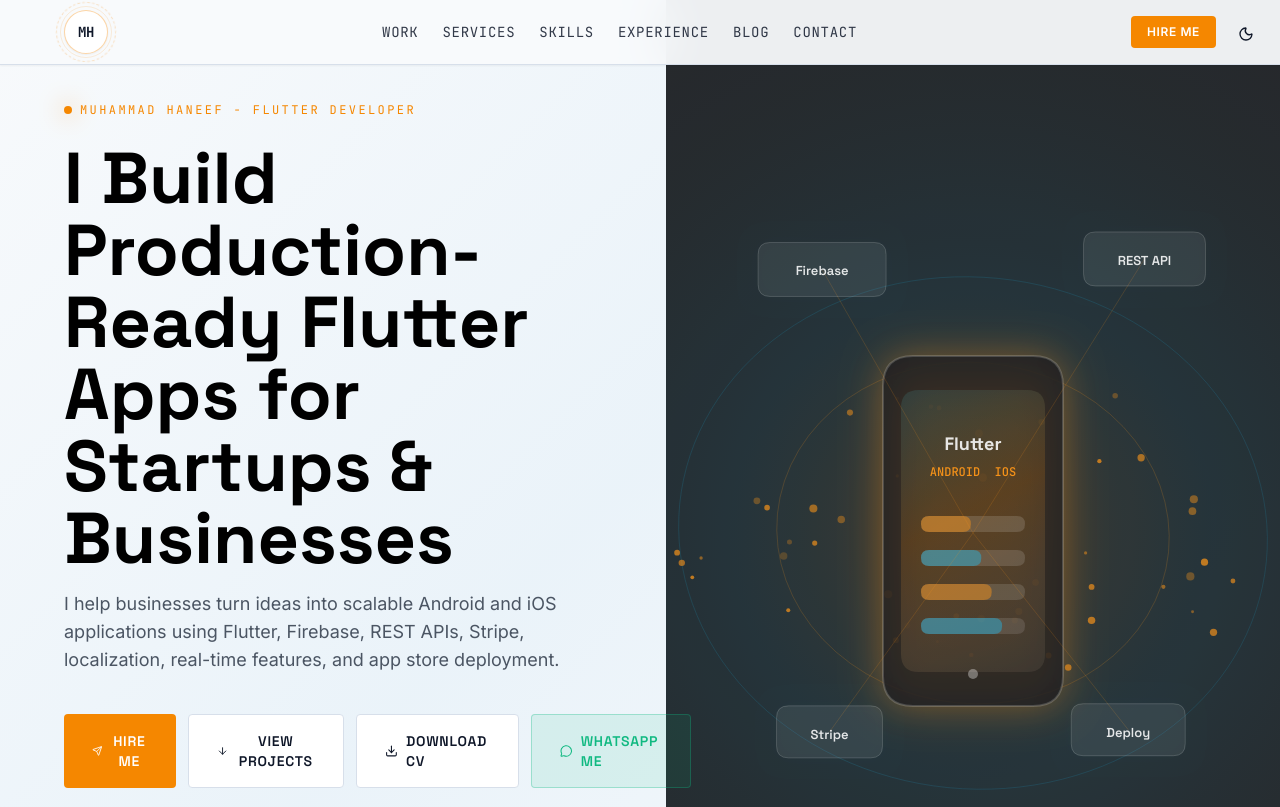
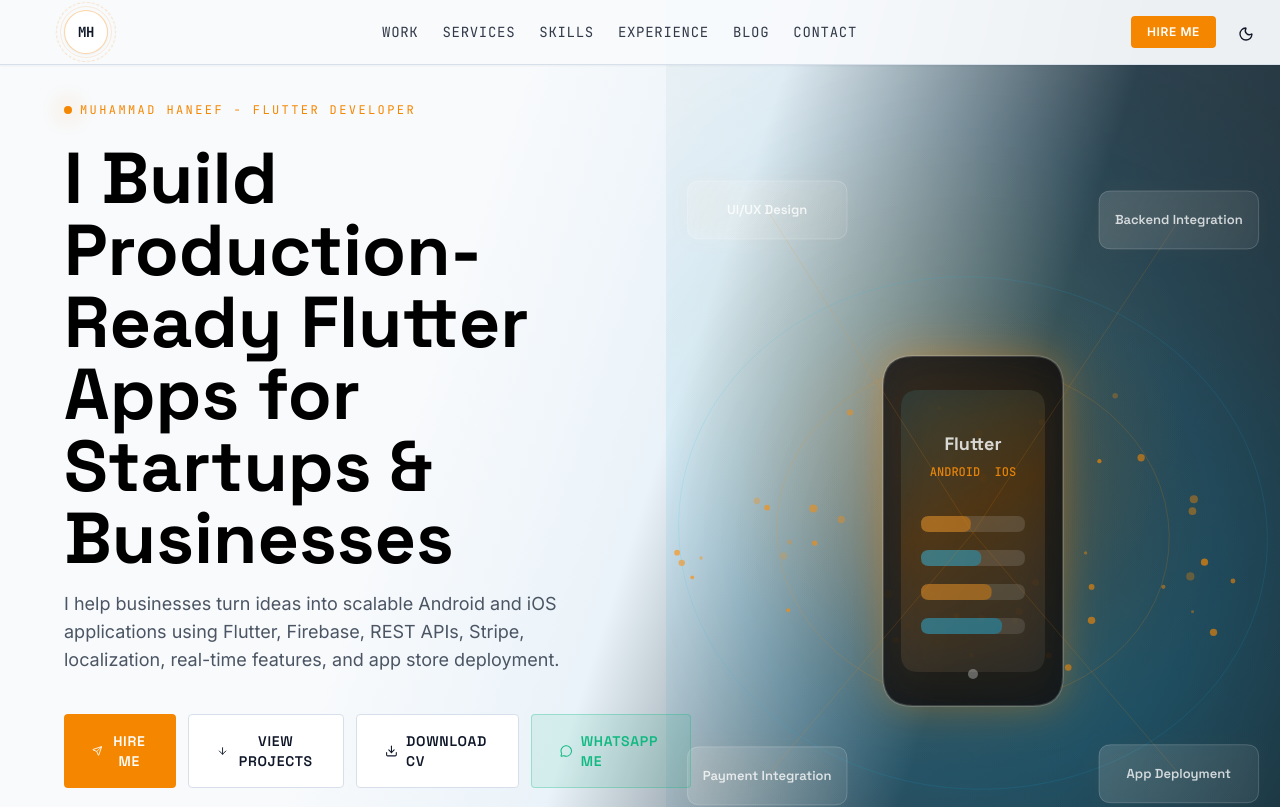
Before and after one commit to haneef93907/porfolio_website_v2, a React (Vite) app: page / in a window 1280 px wide. Shown: the top 807 px of the page. Built offline with nearby package versions, Linux system fonts and the light colour scheme.

Commit message:
animations

```diff
--- a/src/components/DigitFallClock.tsx
+++ b/src/components/DigitFallClock.tsx
@@ -16,8 +16,6 @@
   h: number;
   phase: number;
 }
-
-const BG = "#111214";
 
 export default function DigitFallClock() {
   const canvasRef = useRef<HTMLCanvasElement>(null);
@@ -38,7 +36,6 @@
     const context = ctx;
     const prefersReducedMotion = window.matchMedia("(prefers-reduced-motion: reduce)").matches;
     const pixelRatio = Math.min(window.devicePixelRatio || 1, 2);
-
     function resize() {
       const width = Math.max(containerElement.clientWidth, 320);
       const height = Math.max(containerElement.clientHeight, 320);
@@ -59,11 +56,21 @@
         alpha: 0.22 + Math.random() * 0.52,
       }));
 
+      const cardW = Math.min(190, Math.max(142, width * 0.26));
+      const cardH = 58;
+      const phoneW = 180;
+      const cx = width * 0.5;
+      const gap = Math.max(36, width * 0.055);
+      const leftX = Math.max(18, cx - phoneW / 2 - gap - cardW);
+      const rightX = Math.min(width - cardW - 18, cx + phoneW / 2 + gap);
+      const topY = Math.max(34, height * 0.18);
+      const bottomY = Math.min(height - cardH - 36, height * 0.72);
+
       cardsRef.current = [
-        { label: "Firebase", x: width * 0.15, y: height * 0.24, w: 128, h: 54, phase: 0.4 },
-        { label: "REST API", x: width * 0.68, y: height * 0.22, w: 122, h: 54, phase: 1.6 },
-        { label: "Stripe", x: width * 0.18, y: height * 0.68, w: 106, h: 52, phase: 2.2 },
-        { label: "Deploy", x: width * 0.66, y: height * 0.68, w: 114, h: 52, phase: 3.1 },
+        { label: "UI/UX Design", x: leftX, y: topY, w: cardW, h: cardH, phase: 0.4 },
+        { label: "Backend Integration", x: rightX, y: topY, w: cardW, h: cardH, phase: 1.6 },
+        { label: "Payment Integration", x: leftX, y: bottomY, w: cardW, h: cardH, phase: 2.2 },
+        { label: "App Deployment", x: rightX, y: bottomY, w: cardW, h: cardH, phase: 3.1 },
       ];
     }
 
@@ -154,12 +161,15 @@
       context.lineWidth = 1;
       context.stroke();
 
-      context.shadowColor = "rgba(0,191,255,0.22)";
-      context.shadowBlur = 18;
+      context.shadowColor = "rgba(255,140,0,0.24)";
+      context.shadowBlur = 20;
       roundedRect(context, x, y, card.w, card.h, 12);
-      context.fillStyle = "rgba(255,255,255,0.075)";
+      const cardGradient = context.createLinearGradient(x, y, x + card.w, y + card.h);
+      cardGradient.addColorStop(0, "rgba(255,255,255,0.16)");
+      cardGradient.addColorStop(1, "rgba(255,255,255,0.07)");
+      context.fillStyle = cardGradient;
       context.fill();
-      context.strokeStyle = "rgba(255,255,255,0.16)";
+      context.strokeStyle = "rgba(255,255,255,0.2)";
       context.stroke();
       context.shadowBlur = 0;
 
@@ -177,13 +187,11 @@
       const cy = height * 0.52;
 
       context.clearRect(0, 0, width, height);
-      context.fillStyle = BG;
-      context.fillRect(0, 0, width, height);
 
       const bgGradient = context.createRadialGradient(cx, cy, 0, cx, cy, Math.max(width, height) * 0.7);
-      bgGradient.addColorStop(0, "rgba(255,140,0,0.15)");
-      bgGradient.addColorStop(0.34, "rgba(0,191,255,0.08)");
-      bgGradient.addColorStop(1, "rgba(17,18,20,0)");
+      bgGradient.addColorStop(0, "rgba(255,140,0,0.17)");
+      bgGradient.addColorStop(0.34, "rgba(0,191,255,0.11)");
+      bgGradient.addColorStop(1, "rgba(0,0,0,0)");
       context.fillStyle = bgGradient;
       context.fillRect(0, 0, width, height);
 
--- a/src/index.css
+++ b/src/index.css
@@ -264,6 +264,29 @@
     transition: all 0.3s cubic-bezier(0.4, 0, 0.2, 1);
   }
 
+  .hero-surface {
+    background:
+      linear-gradient(
+        108deg,
+        hsl(var(--background)) 0%,
+        hsl(var(--background)) 34%,
+        hsl(var(--secondary) / 0.82) 50%,
+        hsl(202 24% 24%) 72%,
+        hsl(202 23% 16%) 100%
+      );
+  }
+
+  [data-theme="dark"] .hero-surface {
+    background:
+      linear-gradient(
+        108deg,
+        hsl(var(--background)) 0%,
+        hsl(210 28% 8%) 42%,
+        hsl(202 24% 12%) 68%,
+        hsl(var(--background)) 100%
+      );
+  }
+
   .animate-soft-reveal {
     animation: softReveal 0.75s cubic-bezier(0.16, 1, 0.3, 1) both;
   }
--- a/src/sections/Hero.tsx
+++ b/src/sections/Hero.tsx
@@ -68,9 +68,9 @@
   return (
     <section
       ref={heroRef}
-      className="relative min-h-[100dvh] bg-background overflow-hidden flex transition-colors duration-300"
+      className="hero-surface relative min-h-[100dvh] overflow-hidden flex transition-colors duration-300"
     >
-      <div className="absolute inset-0 bg-[linear-gradient(135deg,hsl(var(--background))_0%,hsl(var(--secondary)/0.8)_48%,hsl(var(--background))_100%)]" />
+      <div className="absolute inset-0 bg-[radial-gradient(circle_at_72%_38%,hsl(var(--primary)/0.16),transparent_24%),radial-gradient(circle_at_84%_66%,hsl(var(--accent)/0.14),transparent_30%)]" />
 
       <div className="relative z-10 w-full lg:w-[56%] flex flex-col justify-center px-6 sm:px-10 lg:px-12 xl:px-16 py-24">
         <div className="max-w-3xl">
```
Also changed, not shown: 22 other files (tests, documents, lock files or other folders).
